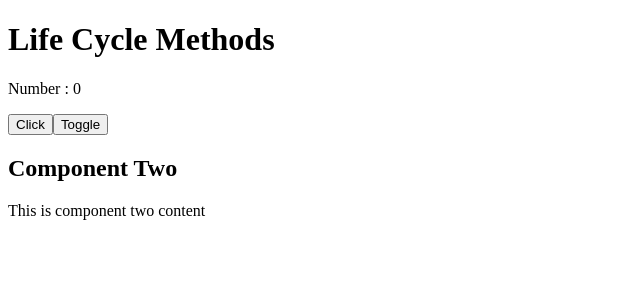
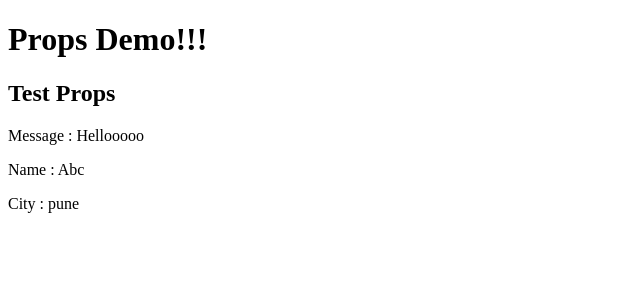
Before and after one commit to abhijeetvc/eveningjuly19, a React (Create React App) app: page / in a window 1280 px wide. Shown: the top 300 px of the page, without its empty margins (0-640 px from the left). Built offline with nearby package versions, Linux system fonts and the light colour scheme.

Commit message:
State and Props

```diff
--- a/src/LifeCycleMethods.js
+++ b/src/LifeCycleMethods.js
@@ -29,7 +29,6 @@ class LifeCycleMethods extends React.Component{
     }
 
     render(){
-
         const component=this.state.number?
              <ComponentOne/>:<ComponentTwo/>
 
--- a/src/MultipleFields.js
+++ b/src/MultipleFields.js
@@ -19,6 +19,7 @@ function MultipleFields(){
     const handleChange=(event)=>{
         setUser({...user,[event.target.name]:event.target.value})
     }
+
     // const[firstName,setFirstName]=React.useState('')
     // const[lastName,setLastName]=React.useState('')
     // const[city,setCity]=React.useState('')
--- /dev/null
+++ b/src/PropsDemo.js
@@ -0,0 +1,35 @@
+
+// Props (Properties) - information that is passed
+     //    from one component to another component.
+     // Props are immutable
+
+function PropsDemo(){
+
+    const message="Hellooooo"
+
+    const person={
+        name:"Abc",
+        city:"pune"
+    }
+
+    return(
+        <div>
+            <h1>Props Demo!!!</h1>
+            <ChildComponent message={message} person={person}/>
+        </div>
+    )
+}
+
+function ChildComponent({message,person}){
+
+    return(
+        <div>
+            <h2>Test Props</h2>
+            <p>Message : {message}</p>
+            <p>Name : {person.name}</p>
+            <p>City : {person.city}</p>
+        </div>
+    )
+}
+
+export default PropsDemo
--- a/src/index.js
+++ b/src/index.js
@@ -8,11 +8,12 @@ import LifeCycleMethods from './LifeCycleMethods';
 import MultipleFields from './MultipleFields';
 import RadioInput from './RadioInput';
 import StateDemo from './StateDemo';
+import PropsDemo from './PropsDemo'
 //import Test from './Test';
 
 const root = ReactDOM.createRoot(document.getElementById('root'));
 root.render(
   <div>
-     <LifeCycleMethods/>
+     <PropsDemo/>
   </div>
 );
```
